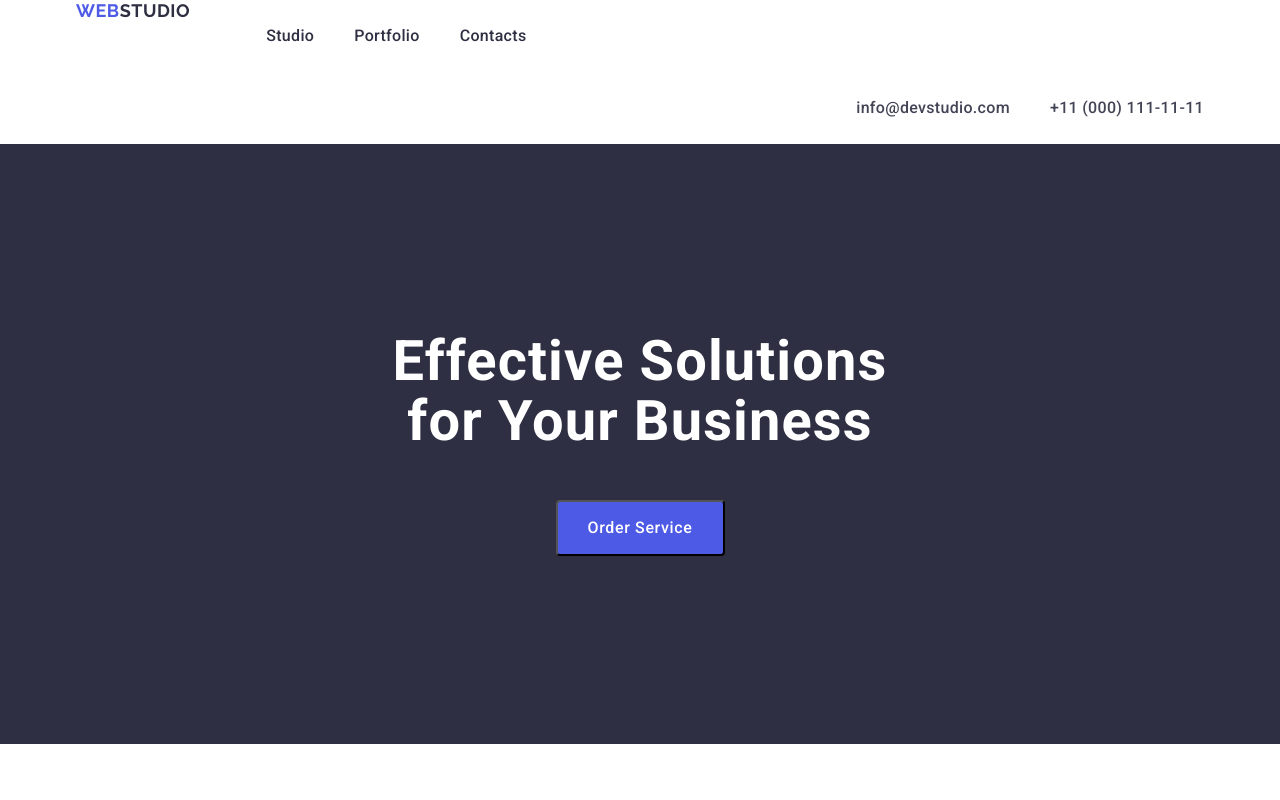
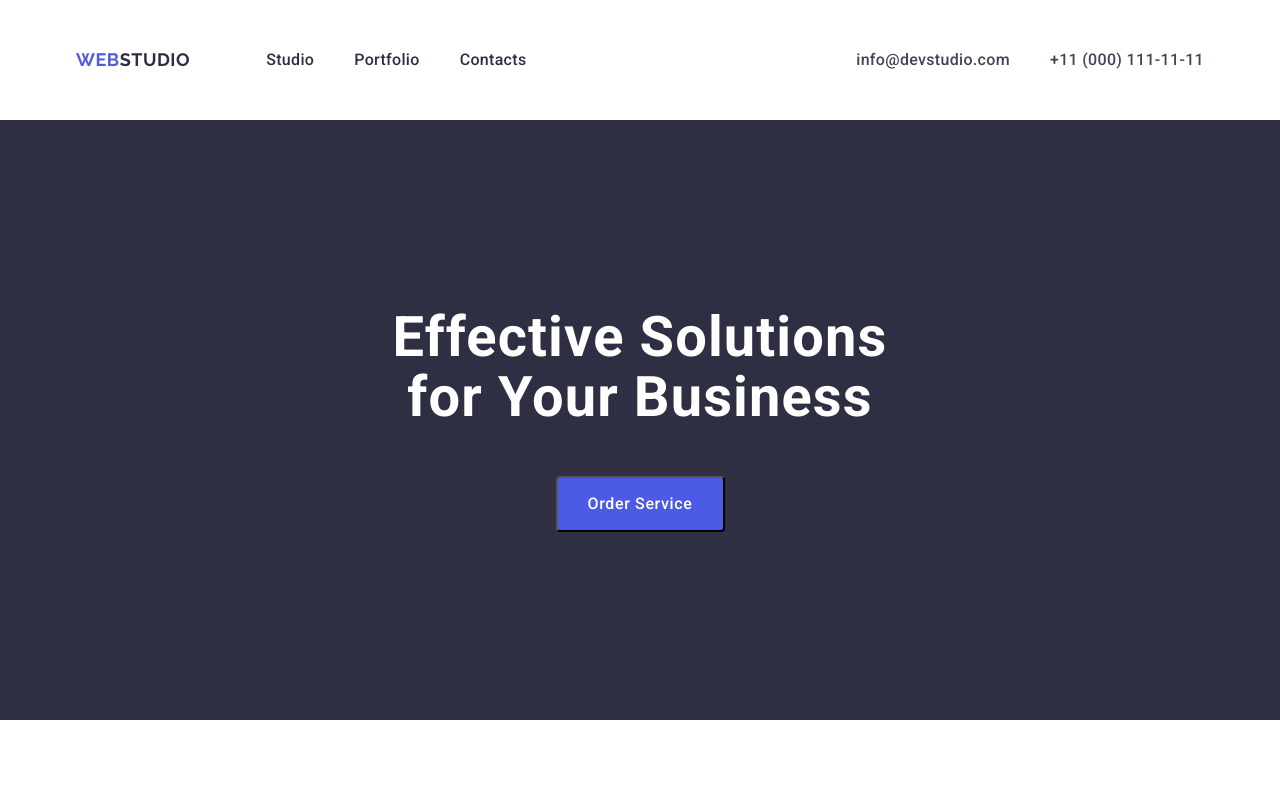
Before and after one commit to Vongola01/goit-markup-hw-03, a plain HTML site: page index.html in a window 1280 px wide. Shown: the top 800 px of the page. Drawn offline with nearby package versions, Linux system fonts and the light colour scheme.

Commit message:
add style header

```diff
--- a/css/style.css
+++ b/css/style.css
@@ -11,7 +11,7 @@ a{
 
 ul,ol{
     list-style: none;
-    padding-left: 0;
+    padding: 0;
     margin: 0;
 }
 
@@ -29,24 +29,39 @@ h1,h2,h3,h4,h5,h6,p{
 
 /* #region header */
 
+.header{
+    padding-top: 24px;
+    padding-bottom: 24px;
+}
+.header-container{
+    display: flex;
+    align-items: center;
+}
 .nav-menu{
     display: flex;
+    align-items: center;
+
 }
+
+.head-logo{
+    margin-right: 76px;
+}
+
 .menu{
     display: flex;
+    align-items: center;
     gap:40px;
-    margin-left: 76px;
+    /* margin-left: 76px;
     padding-top: 24px;
-    padding-bottom: 24px;
+    padding-bottom: 24px; */
 }
 
 .menu-address{
 
     display: flex;
-    justify-content: flex-end;
     gap: 40px;
-    padding-top: 24px;
-    padding-bottom: 24px;
+    /*padding-top: 24px;
+    padding-bottom: 24px; */
 }
 
 .logo{
@@ -69,6 +84,8 @@ h1,h2,h3,h4,h5,h6,p{
     line-height: 1.5;
     letter-spacing: 0.02em;
     color:  #2e2f42;
+    display: block;
+    padding: 24px 0;
 }
 
 .link:hover,
@@ -79,7 +96,7 @@ h1,h2,h3,h4,h5,h6,p{
 .address-style{
     color: #2E2F42;
     font-style: normal;
-
+    margin-left: auto;
 }
 
 .contact{
@@ -88,17 +105,19 @@ h1,h2,h3,h4,h5,h6,p{
     line-height: 1.5;
     letter-spacing: 0.02em;
     color:  #434455;
+    display: block;
+    padding: 24px 0;
 }
 .contact:hover,
 .contact:focus{
     color: #404bbf;
 }
 
-.container-header{
+/* .container-header{
     display: flex;
     width: 1440px;
     justify-content: space-between;
-}
+} */
 
 /* #endregion header */
 
--- a/index.html
+++ b/index.html
@@ -21,10 +21,10 @@
   </head>
   <body>
     <!-- #region heder -->
-    <header>
-      <div class="container">
+    <header class="header">
+      <div class="container header-container">
         <nav class="nav-menu">
-          <a href="./index.html" class="logo"
+          <a href="./index.html" class="logo head-logo"
             >Web<span class="span-head">Studio</span></a
           >
           <ul class="menu">
```
